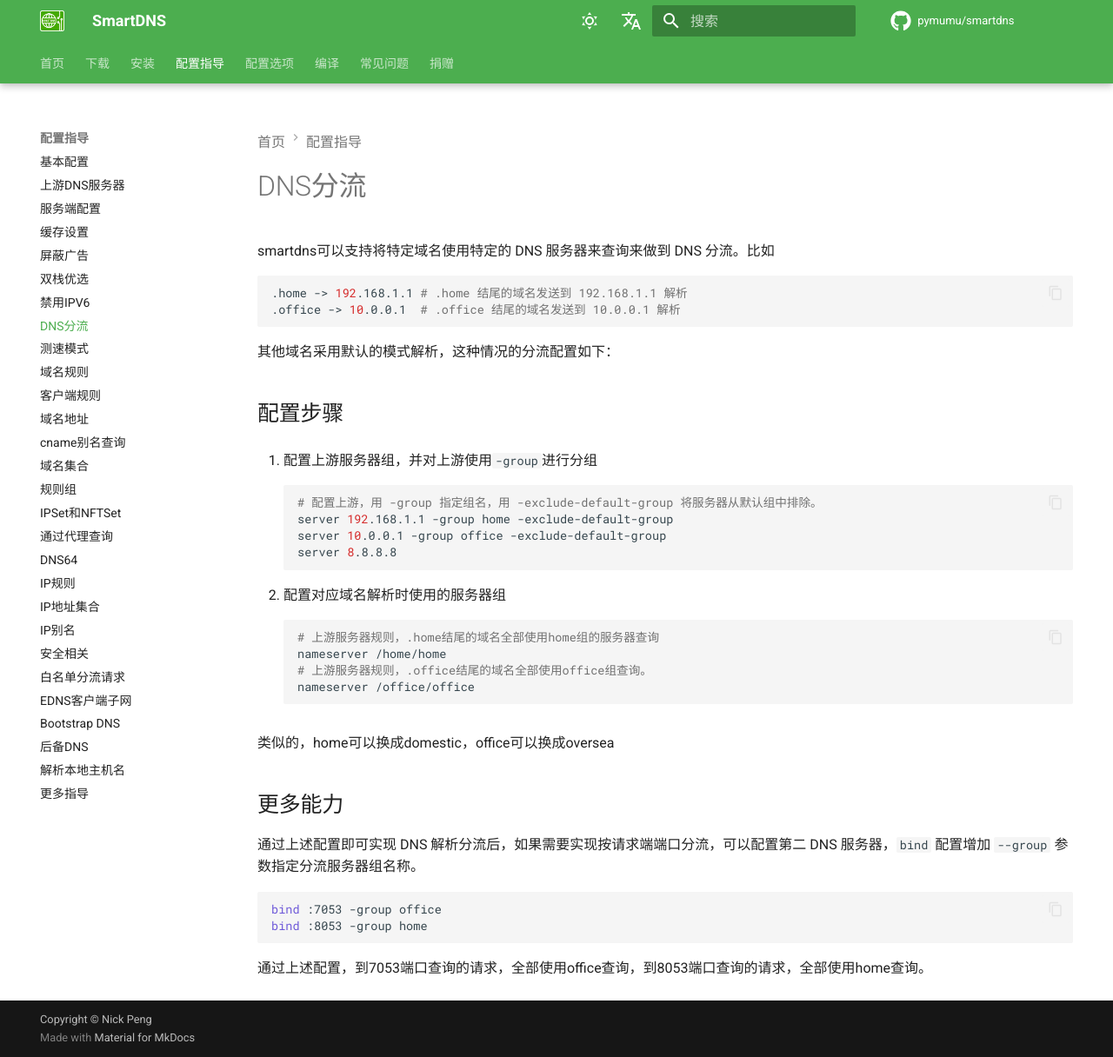
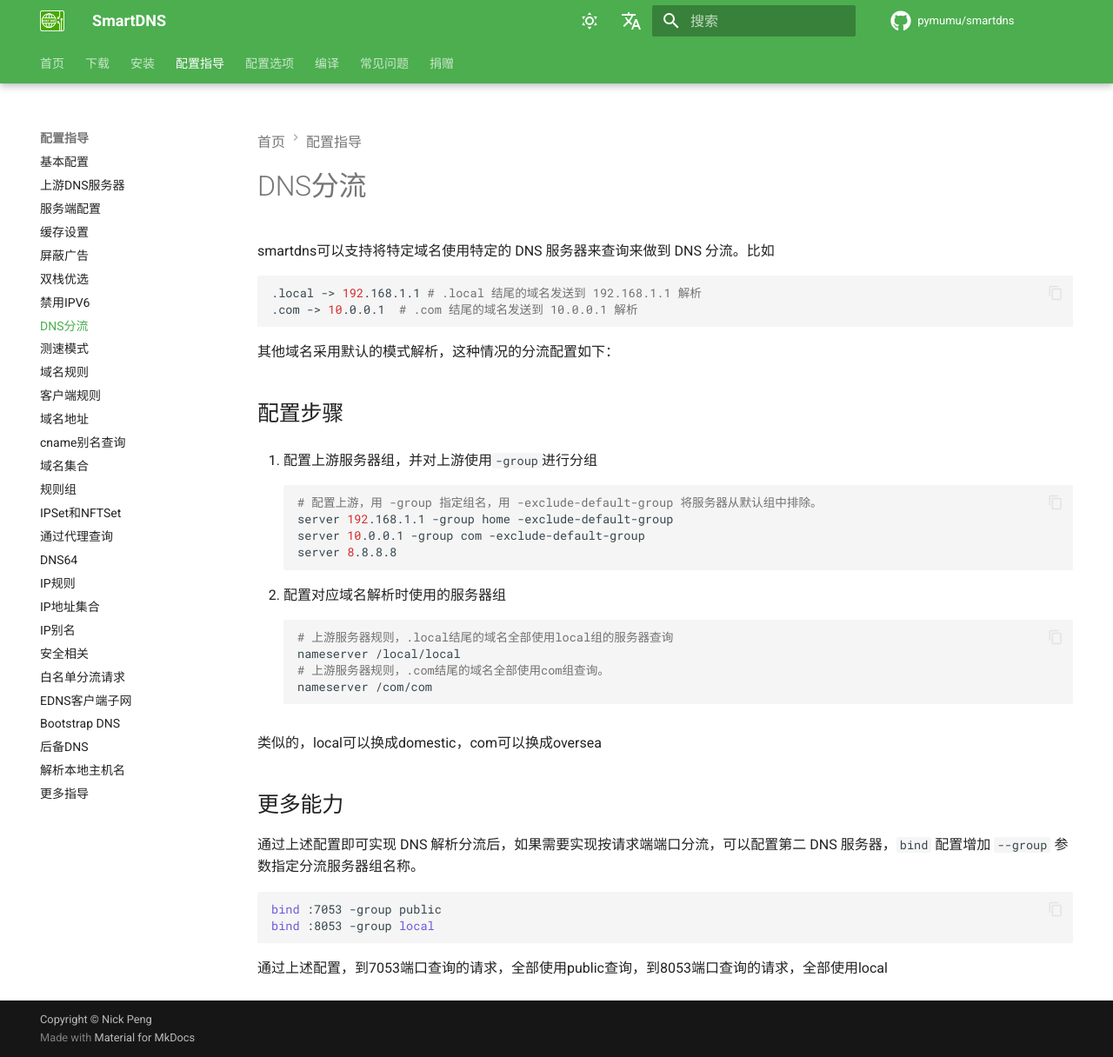
Before and after one commit to pymumu/smartdns, an MkDocs documentation site: the page built from docs/config/domain-forwarding.md, in a window 1280 px wide and 1216 px high. Shown: the whole window at 87% size. Built offline with MkDocs 1.6.1 and Material for MkDocs 9.7.7, drawn with Linux system fonts in a browser that asks for light colours; comment, search, counter and statistics services are not loaded.

Commit message:
update doc

````diff
--- a/docs/config/domain-forwarding.md
+++ b/docs/config/domain-forwarding.md
@@ -8,8 +8,8 @@ hide:
 smartdns可以支持将特定域名使用特定的 DNS 服务器来查询来做到 DNS 分流。比如
 
 ```shell
-.home -> 192.168.1.1 # .home 结尾的域名发送到 192.168.1.1 解析
-.office -> 10.0.0.1  # .office 结尾的域名发送到 10.0.0.1 解析
+.local -> 192.168.1.1 # .local 结尾的域名发送到 192.168.1.1 解析
+.com -> 10.0.0.1  # .com 结尾的域名发送到 10.0.0.1 解析
 ```
 
 其他域名采用默认的模式解析，这种情况的分流配置如下：
@@ -21,28 +21,28 @@ smartdns可以支持将特定域名使用特定的 DNS 服务器来查询来做
     ```shell
     # 配置上游，用 -group 指定组名，用 -exclude-default-group 将服务器从默认组中排除。
     server 192.168.1.1 -group home -exclude-default-group
-    server 10.0.0.1 -group office -exclude-default-group
+    server 10.0.0.1 -group com -exclude-default-group
     server 8.8.8.8
     ```
 
 1. 配置对应域名解析时使用的服务器组
 
     ```shell
-    # 上游服务器规则，.home结尾的域名全部使用home组的服务器查询
-    nameserver /home/home
-    # 上游服务器规则，.office结尾的域名全部使用office组查询。
-    nameserver /office/office
+    # 上游服务器规则，.local结尾的域名全部使用local组的服务器查询
+    nameserver /local/local
+    # 上游服务器规则，.com结尾的域名全部使用com组查询。
+    nameserver /com/com
     ```
 
-类似的，home可以换成domestic，office可以换成oversea
+类似的，local可以换成domestic，com可以换成oversea
 
 ## 更多能力
 
 通过上述配置即可实现 DNS 解析分流后，如果需要实现按请求端端口分流，可以配置第二 DNS 服务器，`bind` 配置增加 `--group` 参数指定分流服务器组名称。
 
 ```shell
-bind :7053 -group office
-bind :8053 -group home
+bind :7053 -group public
+bind :8053 -group local
 ```
 
-通过上述配置，到7053端口查询的请求，全部使用office查询，到8053端口查询的请求，全部使用home查询。
+通过上述配置，到7053端口查询的请求，全部使用public查询，到8053端口查询的请求，全部使用local
````
Also changed, not shown: docs/config/forwarding-with-ipset.md (+3 -3 lines), en/docs/config/domain-forwarding.md (+12 -12 lines), en/docs/config/forwarding-with-ipset.md (+3 -3 lines), en/docs/configuration.md (+0 -1 lines).
